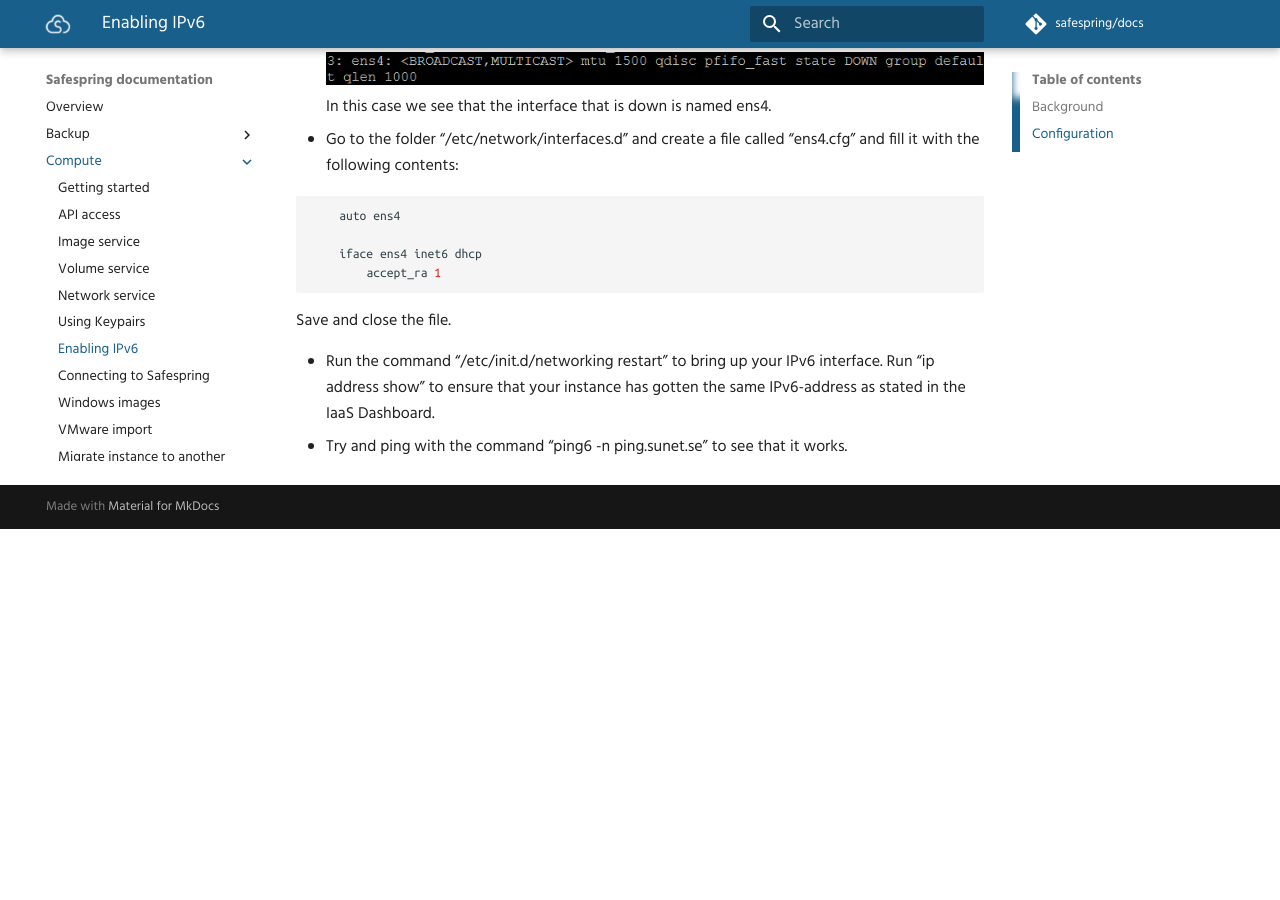
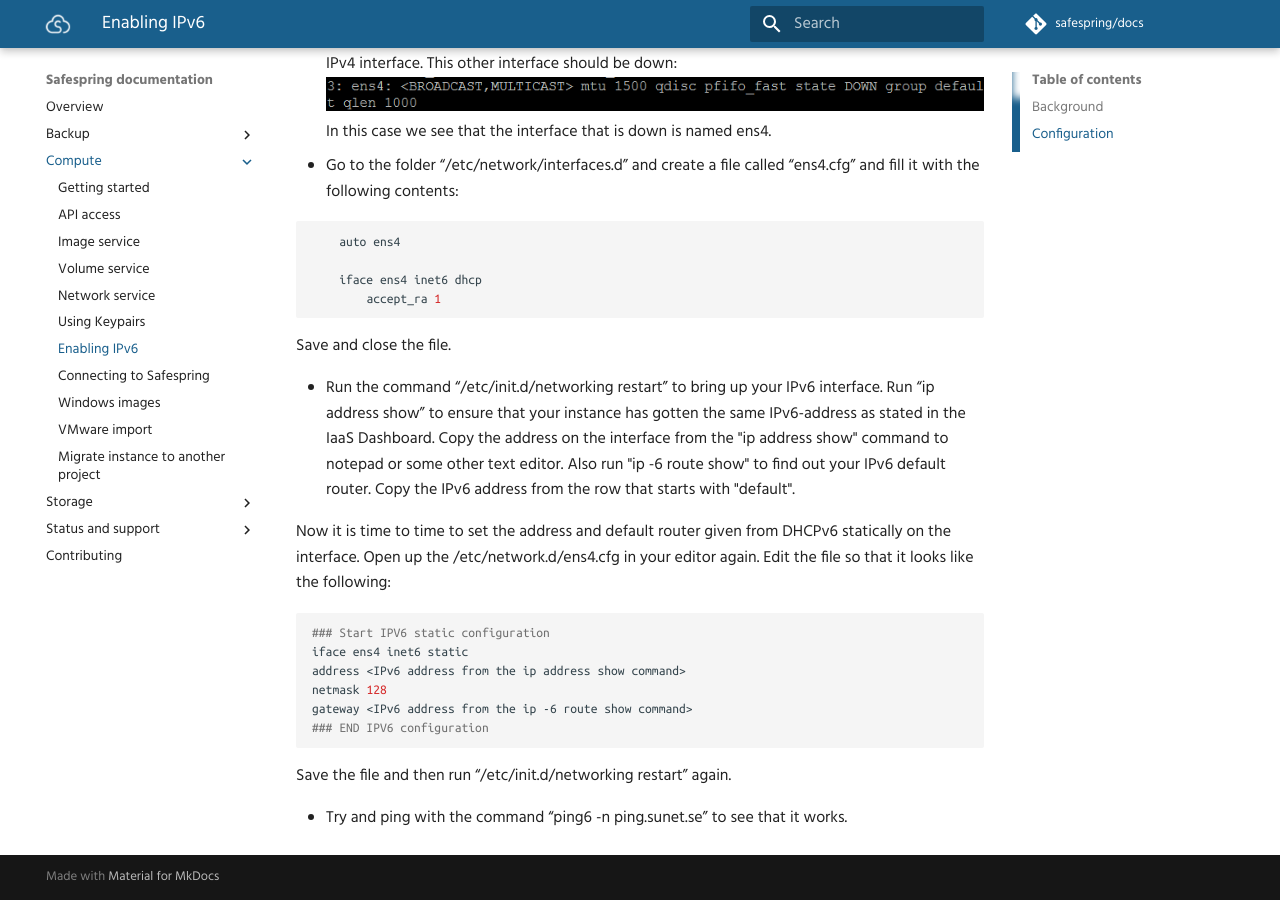
Before and after one commit to safespring/docs, an MkDocs documentation site: the page built from content/compute/ipv6-howto.md, in a window 1280 px wide and 900 px high, scrolled down 1479 px. Built offline with MkDocs 1.6.1 and Material for MkDocs 9.7.7, drawn with Linux system fonts in a browser that asks for light colours; comment, search, counter and statistics services are not loaded; old or Windows-style settings are respelled for this version of MkDocs; before the commit the page ends 2008 px from its top, so only the background shows below that; some of the changed text lies outside the part shown.

Commit message:
Updated ipv6-howto

````diff
--- a/content/compute/ipv6-howto.md
+++ b/content/compute/ipv6-howto.md
@@ -10,7 +10,7 @@
 	* Due to the abundance of addresses in IPv6 the leases from a DHCPv6 server are much more generous when it comes to the lease time resulting in that once you get an IPv6 address from the DHCPv6 server you can keep it virtually forever if the DHCPv6-server is set up with a big enough scope. This removes the need of static IPv6 addresses on servers serving IPv6 content.
 
 ##Configuration
-In this guide, we will use the third option above: DHCPv6.
+In this guide, we will use a combination of the first and third options: static assigment and DHCPv6. The reason we need to do that is a known issue right now that makes DHCPv6 unstable over time.
 
 * Set up an instance in the Horizon dashboard. In this example, we will use an Ubuntu 16.04 image. We also set it up with a keypair so that we can SSH to the host later. In this demonstration, the b.tiny flavor will do. We also connect it to an IPv4 network and the public-ipv6 network. We will use the IPv4 network for IPv4 traffic and management.
 ![Network list](../images/ipv6_image1.png)
@@ -32,4 +32,18 @@
 Save and close the file.
 
 * Run the command “/etc/init.d/networking restart” to bring up your IPv6 interface. Run “ip address show” to ensure that your instance has gotten the same IPv6-address as stated in the IaaS Dashboard.
+Copy the address on the interface from the "ip address show" command to notepad or some other text editor. Also run "ip -6 route show" to find out your IPv6 default router. Copy the IPv6 address from the row that starts with "default".
+
+Now it is time to time to set the address and default router given from DHCPv6 statically on the interface. Open up the /etc/network.d/ens4.cfg in your editor again. Edit the file so that it looks like the following:
+
+```shell
+### Start IPV6 static configuration
+iface ens4 inet6 static
+address <IPv6 address from the ip address show command>
+netmask 128
+gateway <IPv6 address from the ip -6 route show command>
+### END IPV6 configuration
+```
+Save the file and then run “/etc/init.d/networking restart” again.
+
 * Try and ping with the command “ping6 -n ping.sunet.se” to see that it works.
````
